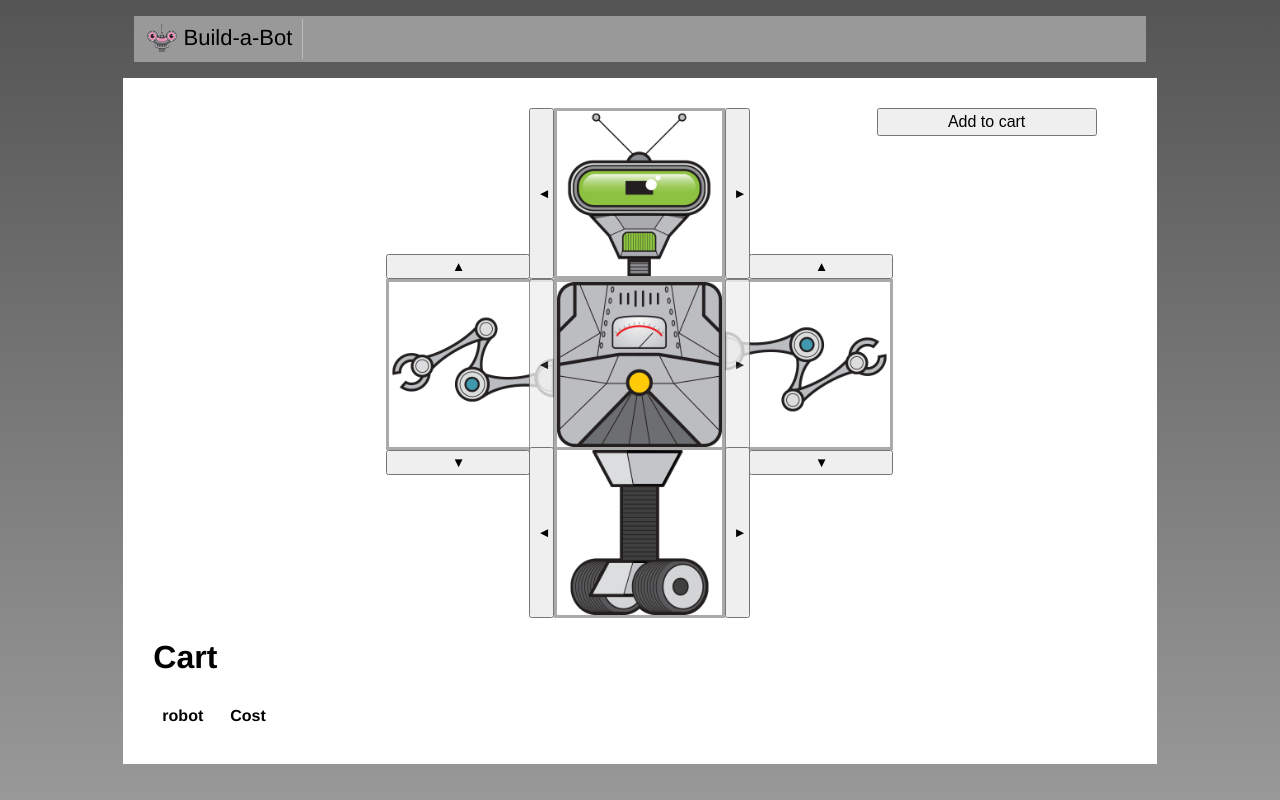
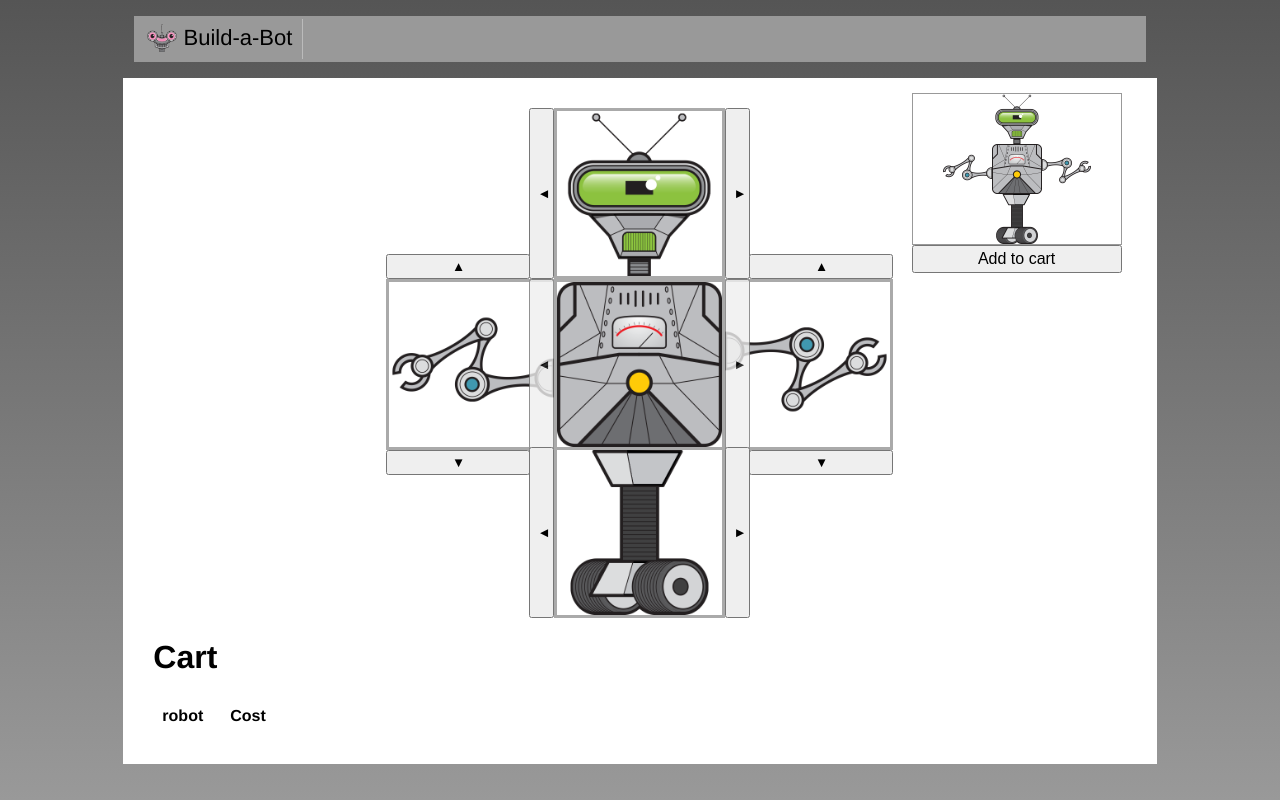
Before and after one commit to jalakhras/bulid-a-bot, a Vue app: page / in a window 1280 px wide. Built offline with nearby package versions, Linux system fonts and the light colour scheme.

Commit message:
Passing Data to Parent Components with Events

```diff
--- a/src/components/bulid/PartSelector.vue
+++ b/src/components/bulid/PartSelector.vue
@@ -39,12 +39,23 @@ export default {
   data() {
     return { selectedPartIndex: 0 };
   },
+  created(){
+    this.emitSelectedPart();
+  },
+  updated(){
+    this.emitSelectedPart();
+  },
   computed: {
     selectedPart() {
       return this.parts[this.selectedPartIndex];
     },
   },
   methods: {
+    emitSelectedPart()
+    {
+      this.$emit('partSelected',this.selectedPart);
+
+    },
     selectNextPart() {
       this.selectedPartIndex = getNextValidIndex(
         this.selectedPartIndex,
--- a/src/components/bulid/RobotBulider.vue
+++ b/src/components/bulid/RobotBulider.vue
@@ -1,19 +1,24 @@
 <template>
    <div class="content">
+
+     <RobotPreview :selectedRobot='selectedRobot'/>
+     <div>
      <button class="add-to-cart" @click="addToCart">Add to cart</button>
+     </div>
+
     <div class="top-row">
-           <PartSelector position='top' :parts='availableParts.heads'/>
+           <PartSelector position='top' :parts='availableParts.heads' @partSelected='part=>selectedRobot.head=part'/>
     </div>
     <div class="middle-row">
-           <PartSelector position='left' :parts='availableParts.arms'/>
+           <PartSelector position='left' :parts='availableParts.arms'  @partSelected='part=>selectedRobot.leftArm=part'/>
 
-           <PartSelector position='center' :parts='availableParts.torsos'/>
+           <PartSelector position='center' :parts='availableParts.torsos'  @partSelected='part=>selectedRobot.torso=part'/>
 
-           <PartSelector position='right' :parts='availableParts.arms'/>
+           <PartSelector position='right' :parts='availableParts.arms ' @partSelected='part=>selectedRobot.rightArm=part'/>
 
     </div>
     <div class="bottom-row">
-           <PartSelector position='bottom' :parts='availableParts.bases'/>
+           <PartSelector position='bottom' :parts='availableParts.bases'  @partSelected='part=>selectedRobot.base=part'/>
 
     </div>
     <div>
@@ -38,10 +43,11 @@
 import availableParts from '../../data/part';
 import CreatedHookMixin from './Created-hook-mixin';
 import PartSelector from './PartSelector';
+import RobotPreview from './RobotPreview';
 export default {
   name :'RobotBuliders' ,
   mixins: [CreatedHookMixin],
-  components:{PartSelector },
+  components:{PartSelector,RobotPreview },
   data(){
     return {
       cart :[],
@@ -81,6 +87,14 @@ export default {
 </script>
 
 <style  scoped>
+.add-to-cart {
+     position: absolute;
+    width: 210px;
+    padding: 3px;
+    font-size: 16px;
+    right: 5px;
+    top: 137px;
+}
 .part {
   position: relative;
   width:165px;
@@ -181,13 +195,7 @@ export default {
 .content {
   position: relative;
 }
-.add-to-cart {
-  position: absolute;
-  right: 30px;
-  width: 220px;
-  padding: 3px;
-  font-size: 16px;
-}
+
 td, th {
   text-align: left;
   padding: 5px;
@@ -205,4 +213,5 @@ header {
 .sale-border {
   border: 3px solid red;
 }
+
 </style>
--- /dev/null
+++ b/src/components/bulid/RobotPreview.vue
@@ -0,0 +1,174 @@
+
+<template>
+<div class="preview">
+      <div class="preview-content">
+        <div class="top-row">
+          <img :src="selectedRobot.head.src"/>
+        </div>
+        <div class="middle-row">
+          <img :src="selectedRobot.leftArm.src" class="rotate-left"/>
+          <img :src="selectedRobot.torso.src"/>
+          <img :src="selectedRobot.rightArm.src" class="rotate-right"/>
+        </div>
+        <div class="bottom-row">
+          <img :src="selectedRobot.base.src"/>
+        </div>
+      </div>
+    </div>
+</template>
+
+<script>
+export default {
+
+  props: {
+    selectedRobot: {
+      type: Object,
+      required: true
+    },
+  },
+
+};
+</script>
+
+<style  scoped>
+.part {
+  position: relative;
+  width:165px;
+  height:165px;
+  border: 3px solid #aaa;
+}
+.part img {
+  width:165px;
+}
+.top-row {
+  display:flex;
+  justify-content: space-around;
+}
+.middle-row {
+  display:flex;
+  justify-content: center;
+}
+.bottom-row {
+  display:flex;
+  justify-content: space-around;
+  border-top: none;
+}
+.head {
+  border-bottom: none;
+}
+.left {
+  border-right: none;
+}
+.right {
+  border-left: none;
+}
+.left img {
+  transform: rotate(-90deg);
+}
+.right img {
+  transform: rotate(90deg);
+}
+.bottom {
+  border-top: none;
+}
+.prev-selector {
+  position: absolute;
+  z-index:1;
+  top: -3px;
+  left: -28px;
+  width: 25px;
+  height: 171px;
+}
+.next-selector {
+  position: absolute;
+  z-index:1;
+  top: -3px;
+  right: -28px;
+  width: 25px;
+  height: 171px;
+}
+.center .prev-selector, .center .next-selector {
+  opacity:0.8;
+}
+.left .prev-selector {
+  top: -28px;
+  left: -3px;
+  width: 144px;
+  height: 25px;
+}
+.left .next-selector {
+  top: auto;
+  bottom: -28px;
+  left: -3px;
+  width: 144px;
+  height: 25px;
+}
+.right .prev-selector {
+  top: -28px;
+  left: 24px;
+  width: 144px;
+  height: 25px;
+}
+.right .next-selector {
+  top: auto;
+  bottom: -28px;
+  left: 24px;
+  width: 144px;
+  height: 25px;
+}
+.right .next-selector {
+  right: -3px;
+}
+.robot-name{
+  position: absolute;
+  top: -25px;
+  text-align: center;
+  width: 100%;
+}
+.sale{
+  color:  red;;
+}
+.content {
+  position: relative;
+}
+
+td, th {
+  text-align: left;
+  padding: 5px;
+  padding-right: 20px;
+}
+.cost {
+  text-align: right;
+}
+table{
+  border-color : white;
+}
+header {
+  background-color: white !important;
+}
+.sale-border {
+  border: 3px solid red;
+}
+
+.preview {
+  position: absolute;
+  top: -20px;
+  right: 0;
+  width: 210px;
+  height: 210px;
+  padding: 5px;
+}
+.preview-content {
+  border: 1px solid #999;
+}
+.preview img {
+  width: 50px;
+  height: 50px;
+}
+.rotate-right {
+  transform: rotate(90deg);
+}
+.rotate-left {
+  transform: rotate(-90deg);
+}
+</style>
```
